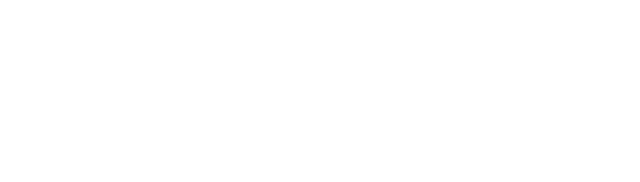
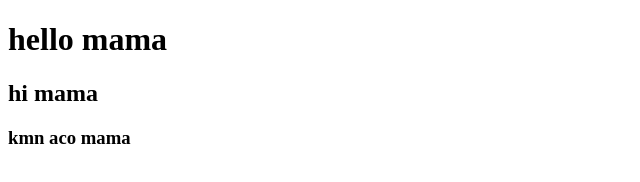
Before and after one commit to Sabbir-Shishir/my-second-repo, a plain HTML site: page index.html in a window 1280 px wide. Shown: the whole page, without its empty margins (0-640 px from the left). Drawn offline with Linux system fonts and the light colour scheme.

Commit message:
added some headings

```diff
--- a/index.html
+++ b/index.html
@@ -7,6 +7,8 @@
     <title>My second github repository</title>
 </head>
 <body>
-
+    <h1>hello mama</h1>
+    <h2>hi mama</h2>
+    <h3>kmn aco mama</h3>
 </body>
 </html>
```
